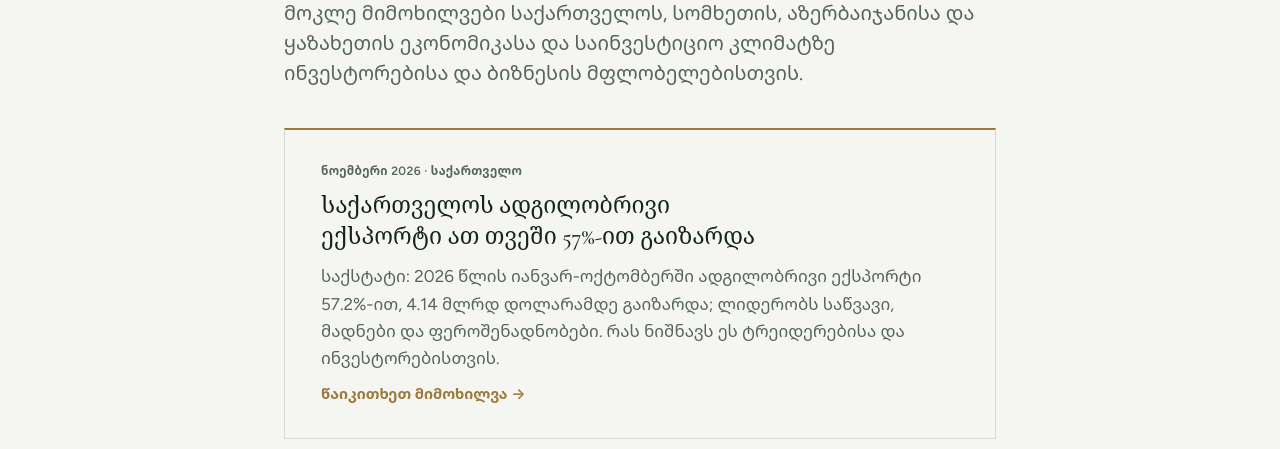
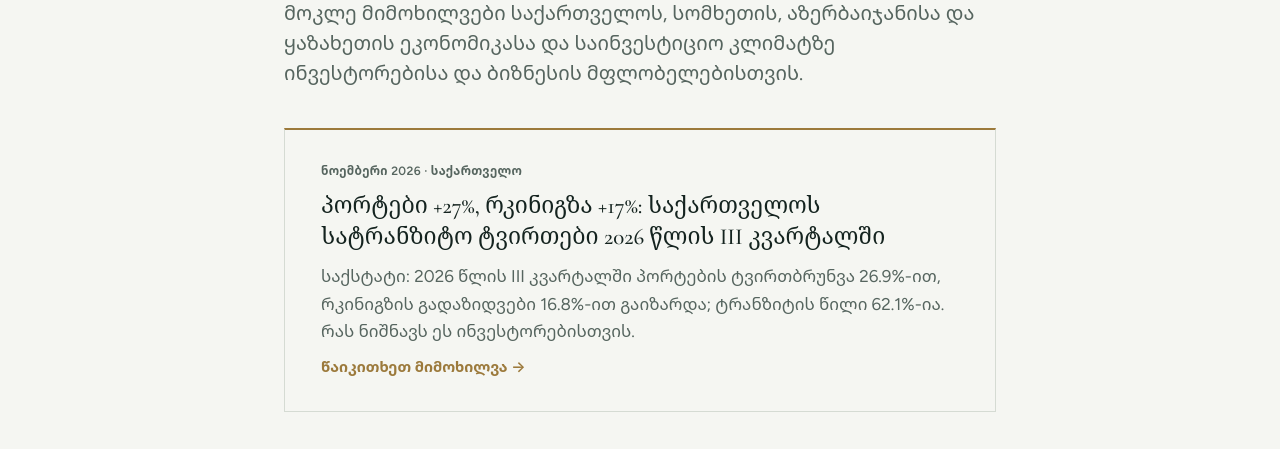
Before and after one commit to kaconsult/Web-, a plain HTML site: page ka-insights.html in a window 1280 px wide. Shown: the part 304-753 px from the top of the page. Drawn offline with nearby package versions, Linux system fonts and the light colour scheme.

Commit message:
Update ka-insights.html

```diff
--- a/ka-insights.html
+++ b/ka-insights.html
@@ -60,6 +60,12 @@
 <p class="eyebrow kicker">ანალიტიკა</p>
 <h1>ბაზრის მიმოხილვები</h1>
 <p class="dek">მოკლე მიმოხილვები საქართველოს, სომხეთის, აზერბაიჯანისა და ყაზახეთის ეკონომიკასა და საინვესტიციო კლიმატზე ინვესტორებისა და ბიზნესის მფლობელებისთვის.</p>
+<a class="ins-card" href="/ka/insights/georgia-transit-freight-q3-2026/">
+<span class="ins-date">ნოემბერი 2026 · საქართველო</span>
+<span class="ins-title">პორტები +27%, რკინიგზა +17%: საქართველოს სატრანზიტო ტვირთები 2026 წლის III კვარტალში</span>
+<span class="ins-dek">საქსტატი: 2026 წლის III კვარტალში პორტების ტვირთბრუნვა 26.9%-ით, რკინიგზის გადაზიდვები 16.8%-ით გაიზარდა; ტრანზიტის წილი 62.1%-ია. რას ნიშნავს ეს ინვესტორებისთვის.</span>
+<span class="ins-more">წაიკითხეთ მიმოხილვა →</span>
+</a>
 <a class="ins-card" href="/ka/insights/georgia-exports-10m-2026/">
 <span class="ins-date">ნოემბერი 2026 · საქართველო</span>
 <span class="ins-title">საქართველოს ადგილობრივი ექსპორტი ათ თვეში 57%-ით გაიზარდა</span>
```
